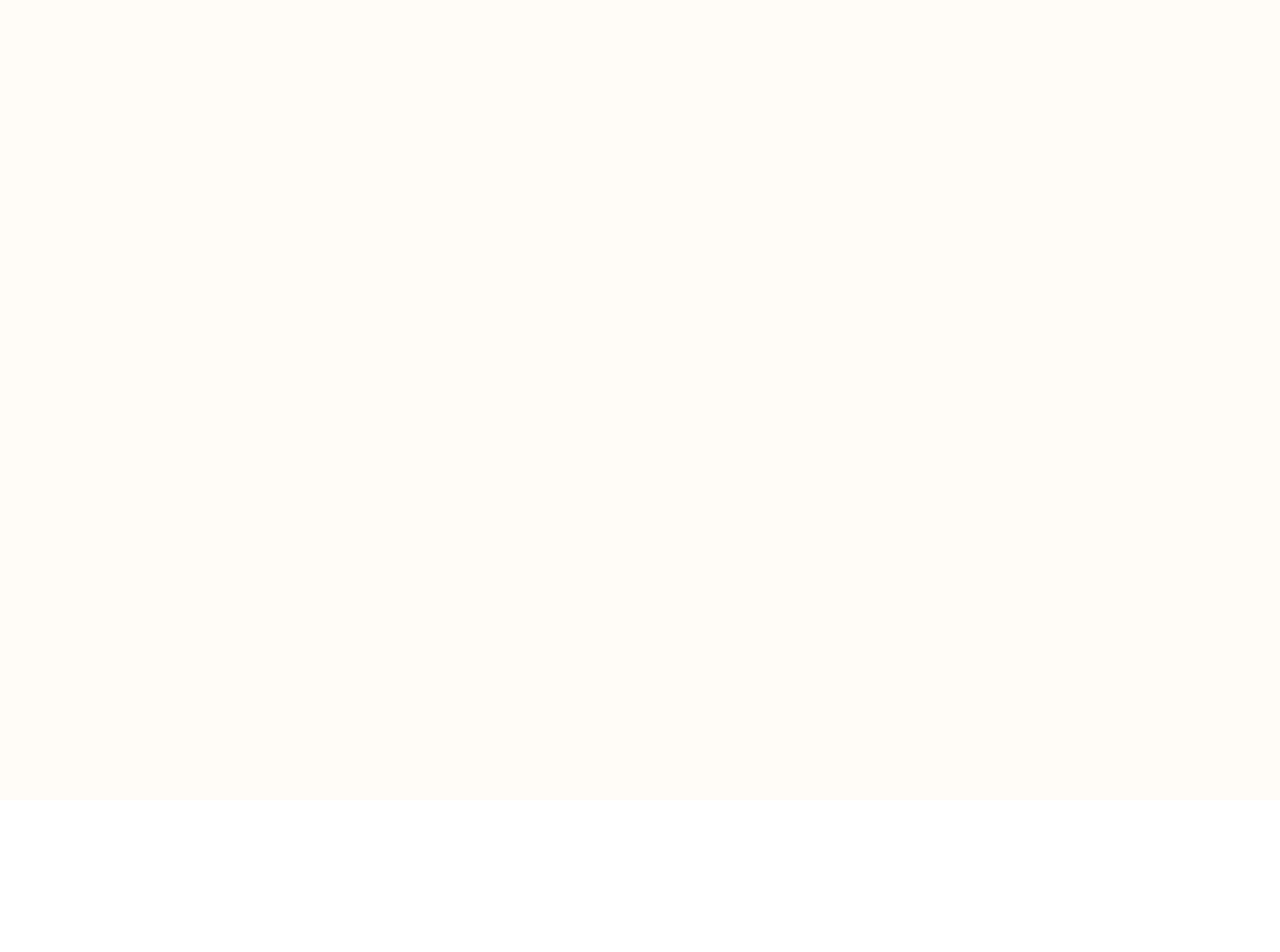
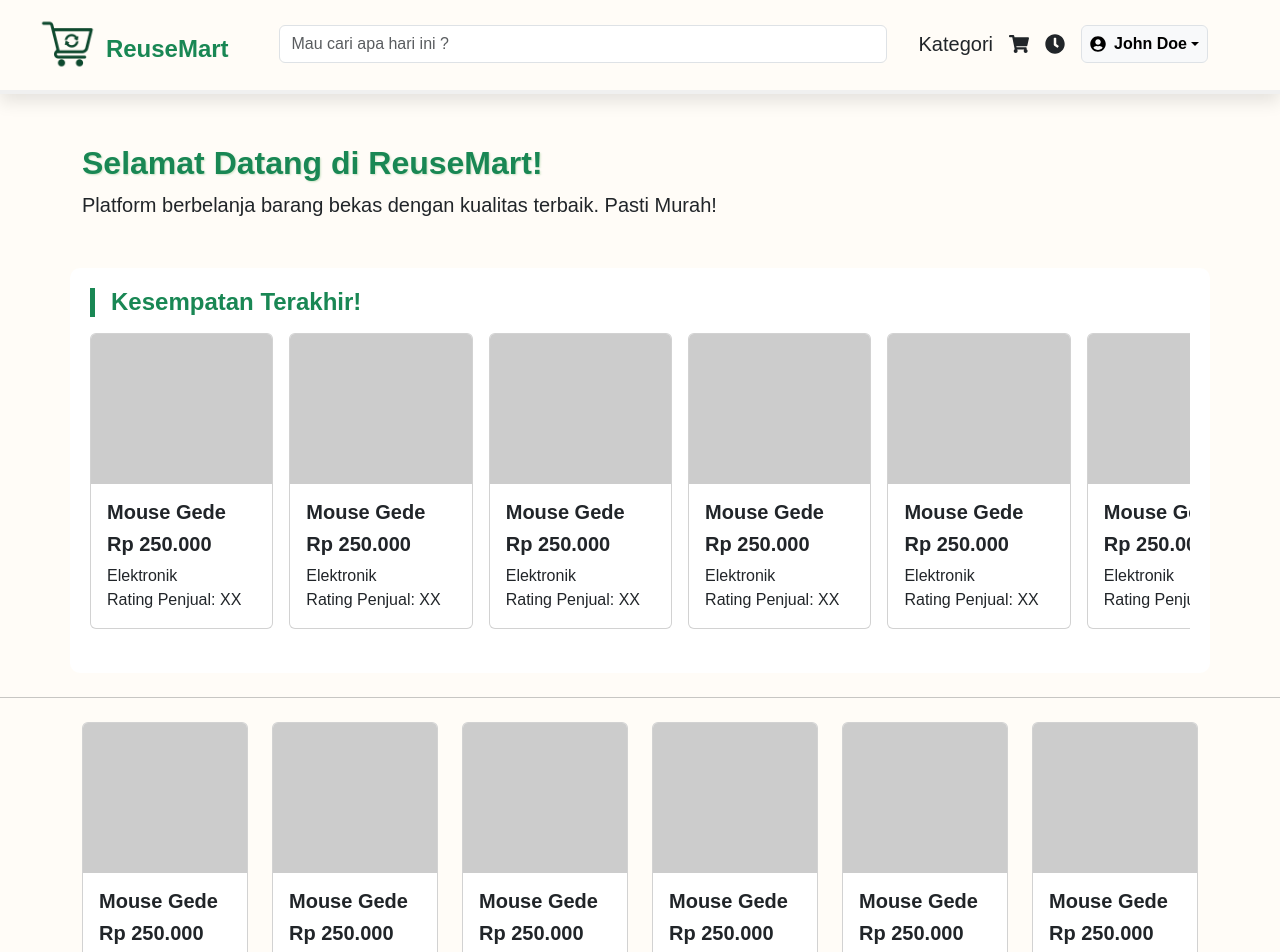
Before and after one commit to VinceeCarterr/ReuseMart, a React (Vite) app in the folder ReuseMart-web/: page /pembeliLP in a window 1280 px wide. Before the commit this address had no page. Shown: the top 952 px of the page. Before the commit the page ends 800 px from the top, so only its background shows below. Built offline with nearby package versions, Linux system fonts and the light colour scheme.

Commit message:
LogReg fix + pembeli landing page
history backend done

```diff
--- a/ReuseMart-web/src/App.jsx
+++ b/ReuseMart-web/src/App.jsx
@@ -5,6 +5,7 @@ import ProductPage from "./assets/pages/productPage.jsx";
 import AdminPage from "./assets/pages/pegawai/adminPage.jsx";
 import ProfilePenitipPage from "./assets/pages/penitip/profilePenitipPage.jsx";
 import AlamatPage from "./assets/pages/pembeli/alamatPage.jsx";
+import PembeliLandingPage from "./assets/pages/pembeli/pembeliLandingPage.jsx";
 
 function App() {
   return (
@@ -16,6 +17,7 @@ function App() {
           <Route path="/admin" element={<AdminPage />} />
           <Route path="/profilePenitip" element={<ProfilePenitipPage />} />
           <Route path="/alamat" element={<AlamatPage />} />
+          <Route path="/pembeliLP" element={<PembeliLandingPage />} />
         </Routes>
       </div>
     </Router>
--- a/ReuseMart-web/src/assets/components/Navbar/navbarPembeli.jsx
+++ b/ReuseMart-web/src/assets/components/Navbar/navbarPembeli.jsx
@@ -1,13 +1,26 @@
-import React from "react";
-import { Form, Dropdown } from "react-bootstrap";
-import { Link } from "react-router-dom";
+import React, { useState } from "react";
+import { Form, Dropdown, Modal, Button } from "react-bootstrap";
+import { Link, useNavigate } from "react-router-dom";
 import { FaShoppingCart, FaClock, FaUserCircle } from "react-icons/fa";
 import "./navbarPembeli.css";
 
 const NavbarPembeli = () => {
   const userName = "John Doe";
+  const navigate = useNavigate();
+  const [showLogoutModal, setShowLogoutModal] = useState(false);
+
+  const openLogoutModal = () => setShowLogoutModal(true);
+  const closeLogoutModal = () => setShowLogoutModal(false);
+
+  const handleConfirmLogout = () => {
+    localStorage.removeItem('token');
+    localStorage.removeItem('type');
+    localStorage.removeItem('profile');
+    navigate('/');
+  };
 
   return (
+    <>
       <div className="py-3 navbar-pembeli">
         <div className="container-fluid">
           <div className="row align-items-center">
@@ -52,14 +65,34 @@ const NavbarPembeli = () => {
                 <Dropdown.Menu>
                   <Dropdown.Item as={Link} to="/profile">Profil</Dropdown.Item>
                   <Dropdown.Item as={Link} to="/orders">Pesanan Saya</Dropdown.Item>
-                                <Dropdown.Item as={Link} to='/alamat'>Atur Alamat</Dropdown.Item>
-                                <Dropdown.Item as={Link} to="/logout">Keluar</Dropdown.Item>
+                  <Dropdown.Item as={Link} to="/alamat">Atur Alamat</Dropdown.Item>
+                  {/* Replace direct link with modal trigger */}
+                  <Dropdown.Item onClick={openLogoutModal}>Keluar</Dropdown.Item>
                 </Dropdown.Menu>
               </Dropdown>
             </div>
           </div>
         </div>
       </div>
+
+      {/* Logout Confirmation Modal */}
+      <Modal show={showLogoutModal} onHide={closeLogoutModal} centered>
+        <Modal.Header closeButton>
+          <Modal.Title>Konfirmasi Logout</Modal.Title>
+        </Modal.Header>
+        <Modal.Body>
+          Apakah Anda yakin ingin keluar?
+        </Modal.Body>
+        <Modal.Footer>
+          <Button variant="secondary" onClick={closeLogoutModal}>
+            Batal
+          </Button>
+          <Button variant="danger" onClick={handleConfirmLogout}>
+            Keluar
+          </Button>
+        </Modal.Footer>
+      </Modal>
+    </>
   );
 };
 
--- a/ReuseMart-web/src/assets/components/authModal.jsx
+++ b/ReuseMart-web/src/assets/components/authModal.jsx
@@ -1,7 +1,7 @@
 import React, { useState, useEffect } from "react";
 import { Modal, Button, Form, Row, Col, Toast } from "react-bootstrap";
 import { useNavigate } from "react-router-dom";
-import axios from "axios";
+import api from "../../api/api.js";
 import 'bootstrap-icons/font/bootstrap-icons.css';
 import './authModal.css';
 
@@ -47,20 +47,30 @@ const AuthModal = ({ show, onHide, mode, onSwitch }) => {
     setError("");
     if (!validateEmail()) return;
     try {
-      const { data } = await axios.post("/api/login", { email, password });
+      const { data } = await api.post("login", { email, password });
       const { access_token, type, user, pegawai } = data;
+
       localStorage.setItem("token", access_token);
       localStorage.setItem("type", type);
       localStorage.setItem("profile", JSON.stringify(user || pegawai));
+
       setToastVariant("success");
       setToastMsg("Login berhasil!");
       setShowToast(true);
       setTimeout(() => setShowToast(false), 3000);
+
       if (type === "pegawai" && pegawai?.jabatan === "Admin") {
         navigate("/admin");
       } else {
         navigate("/");
       }
+
+      if (type === "user" && user?.role === "Pembeli") {
+        navigate("/pembeliLP");
+      } else {
+        navigate("/");
+      }
+
       setTimeout(onHide, 100);
     } catch (err) {
       const message = err.response?.data?.error || "Data Invalid!";
@@ -100,7 +110,7 @@ const AuthModal = ({ show, onHide, mode, onSwitch }) => {
     if (!valid) return;
 
     try {
-      await axios.post("/api/register", {
+      await api.post("/register", {
         first_name: firstName,
         last_name: lastName,
         email,
--- /dev/null
+++ b/ReuseMart-web/src/assets/pages/pembeli/pembeliLandingPage.jsx
@@ -0,0 +1,108 @@
+import React, { useRef, useEffect, useState } from "react";
+import { Container, Row, Col, Card, Button } from 'react-bootstrap';
+
+import "../landingPage.css";
+
+import NavbarPembeli from "../../components/Navbar/navbarPembeli.jsx";
+
+import AOS from 'aos';
+import 'aos/dist/aos.css';
+
+const productDummy = {
+    title: "Mouse Gede",
+    price: "Rp 250.000",
+    category: "Elektronik",
+    rating: "Rating Penjual: XX"
+};
+
+const ProductCard = () => (
+    <Card className="ProductCart mb-3">
+        <div style={{ height: '150px', backgroundColor: '#ccc' }} />
+        <Card.Body>
+            <Card.Title style={{ fontWeight: '575' }}>{productDummy.title}</Card.Title>
+            <Card.Title style={{ fontWeight: '575' }}>{productDummy.price}</Card.Title>
+            <Card.Text>{productDummy.category}<br />
+                {productDummy.rating}</Card.Text>
+        </Card.Body>
+    </Card>
+);
+
+const PembeliLandingPage = () => {
+    const [highlightProducts, setHighlightProducts] = useState([]);
+    const [allProducts, setAllProducts] = useState([]);
+    const scrollRef = useRef(null);
+
+    useEffect(() => {
+        AOS.init({ duration: 800 });
+    }, []);
+
+    useEffect(() => {
+        const data = Array(6).fill(productDummy);
+        setHighlightProducts(data);
+        setAllProducts(Array(6).fill(productDummy));
+    }, []);
+
+    useEffect(() => {
+        const el = scrollRef.current;
+        if (!el) return;
+
+        const onWheel = (e) => {
+            if (e.deltaY === 0) return;
+            e.preventDefault();
+            el.scrollTo({
+                left: el.scrollLeft + e.deltaY,
+                behavior: "smooth",
+            });
+        };
+
+        el.addEventListener("wheel", onWheel);
+        return () => el.removeEventListener("wheel", onWheel);
+    }, []);
+
+    return (
+        <div>
+            <NavbarPembeli onLoginClick={() => handleAuthOpen("login")} onRegisterClick={() => handleAuthOpen("register")} />
+
+            {/* Hero Section */}
+            <Container className="my-5">
+                <h2 className="text-success fw-bold welcome-heading">Selamat Datang di ReuseMart!</h2>
+                <p className="lead">Platform berbelanja barang bekas dengan kualitas terbaik. Pasti Murah!</p>
+            </Container>
+
+            {/* Highlight Section */}
+            <Container className="mb-4" style={{ backgroundColor: 'white', borderRadius: '10px', padding: '20px' }}>
+                <h4 className="text-success fw-bold border-start border-5 border-success ps-3 mb-3">Kesempatan Terakhir!</h4>
+                <Row>
+                    <Container fluid>
+                        <div ref={scrollRef} className="horizontal-scroll d-flex flex-row overflow-auto mb-2">
+                            {highlightProducts.map((_, index) => (
+                                <div key={index} className="highlight-card me-3 flex-shrink-0">
+                                    <a href="/produk" style={{ textDecoration: 'none' }}>
+                                        <ProductCard />
+                                    </a>
+                                </div>
+                            ))}
+                        </div>
+                    </Container>
+                </Row>
+            </Container>
+
+            <hr />
+
+            {/* All Products Section */}
+            <Container className="mt-4">
+                <Row>
+                    {allProducts.map((_, index) => (
+                        <Col data-aos="fade-down" key={index} xs={6} sm={4} md={4} lg={2} className="mb-3">
+                            <a href="/produk" style={{ textDecoration: 'none' }}>
+                                <ProductCard />
+                            </a>
+                        </Col>
+                    ))}
+                </Row>
+            </Container>
+        </div>
+    );
+}
+
+export default PembeliLandingPage;
```
Also changed, not shown: ReuseMart-web/src/assets/pages/pembeli/historyPembelian.jsx (added), 2 other files (tests, documents, lock files or other folders). Lines whose indentation alone changed are shown as unchanged.
